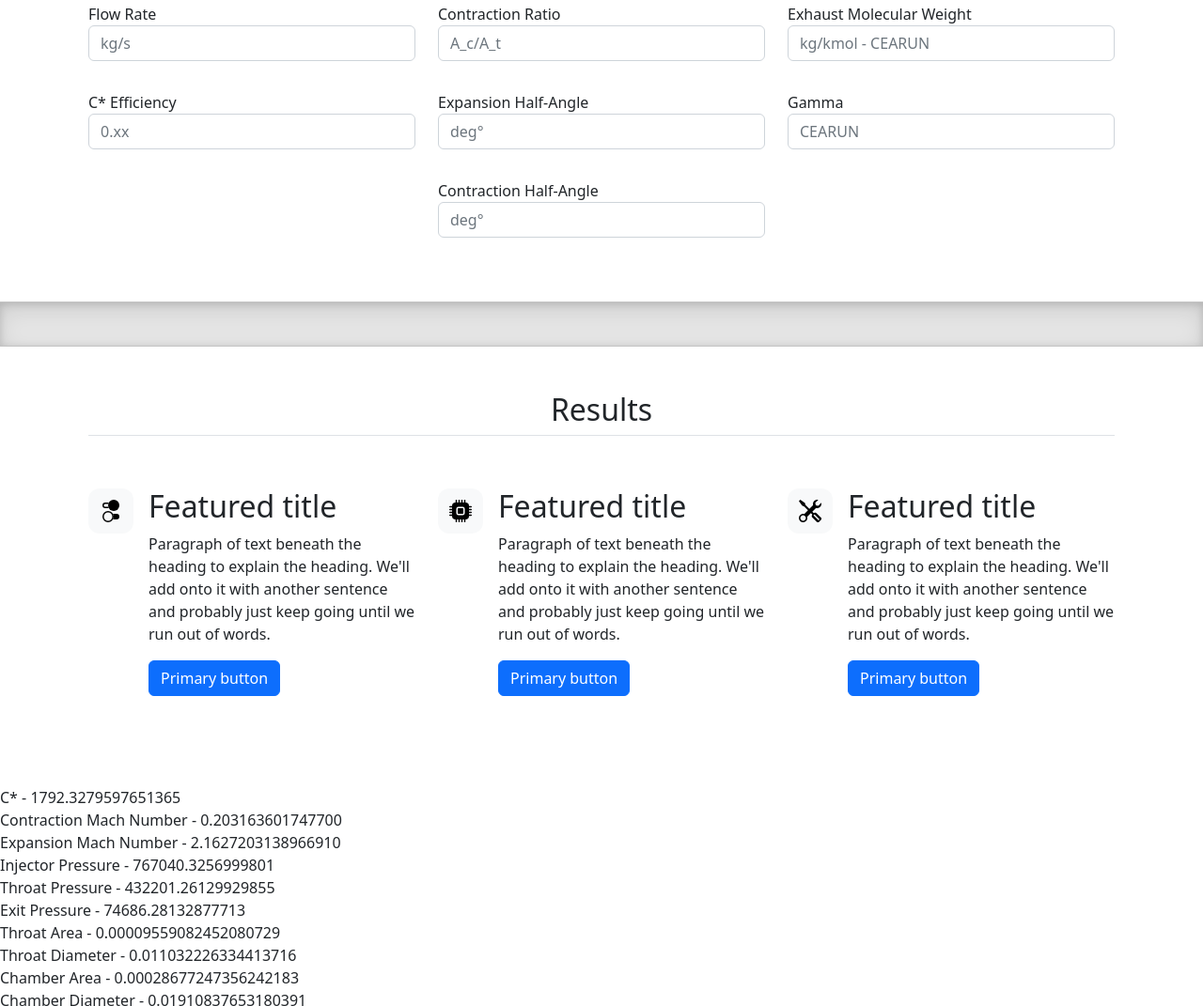
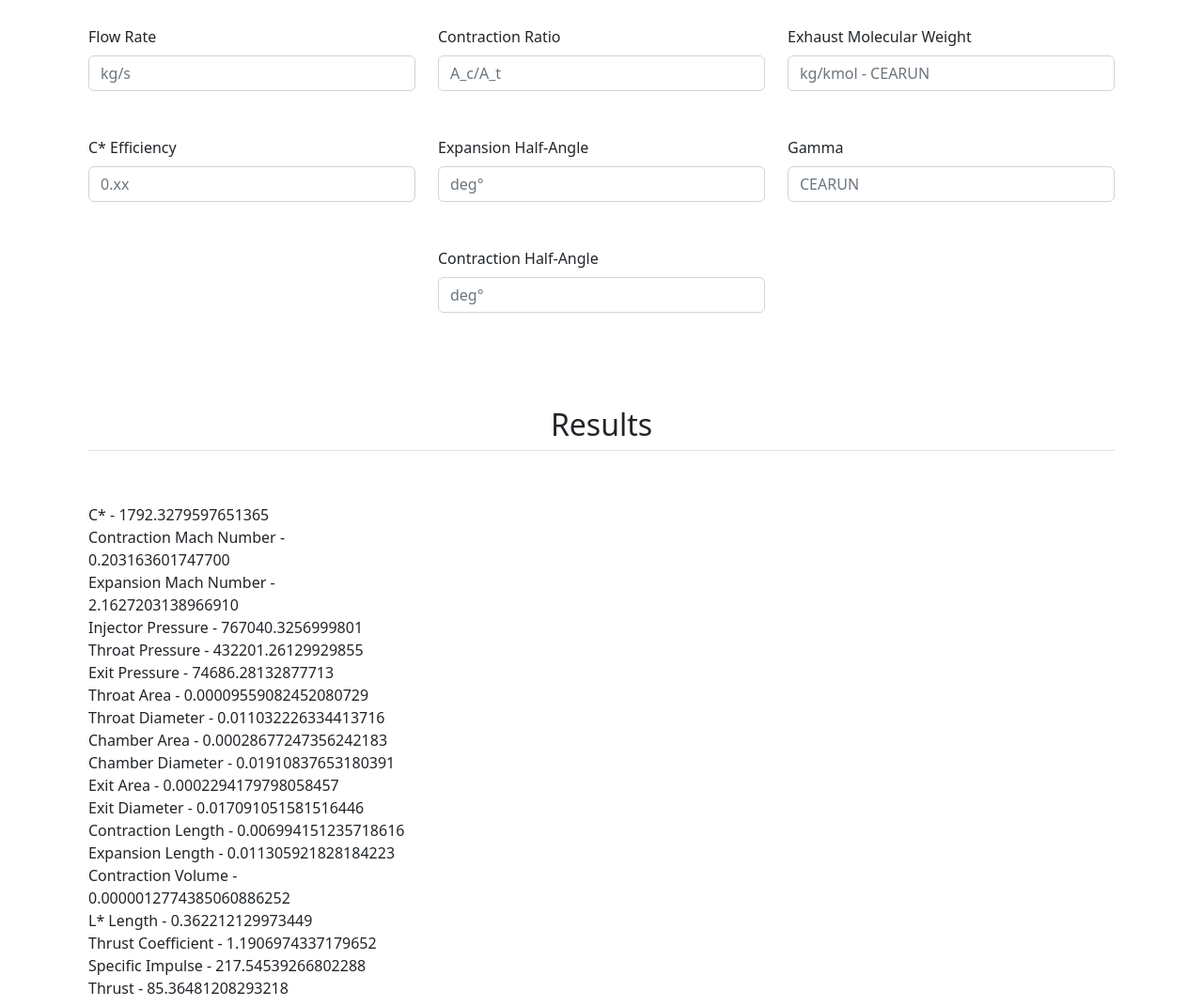
Before and after one commit to IyamDeeanser/Rocket-Calculator-App, a plain HTML site: page index.html in a window 1280 px wide. Shown: the part 397-1468 px from the top of the page at 94% size. Drawn offline with nearby package versions, Linux system fonts and the light colour scheme.

Commit message:
initial formats of outputs

```diff
--- a/index.html
+++ b/index.html
@@ -190,46 +190,17 @@
       </div>
     </div>
   </div>
-
-  <div class="b-example-divider"></div>
-
-  <div class="container px-4 py-5" id="hanging-icons">
+  <div class="container px-4 py-3" id="hanging-icons">
     <h2 class="pb-2 border-bottom text-center">Results</h2>
     <div class="row g-4 py-5 row-cols-1 row-cols-lg-3">
       <div class="col d-flex align-items-start">
-        <div class="icon-square text-bg-light d-inline-flex align-items-center justify-content-center fs-4 flex-shrink-0 me-3">
-          <svg class="bi" width="1em" height="1em"><use xlink:href="#toggles2"/></svg>
-        </div>
-        <div>
-          <h3 class="fs-2">Featured title</h3>
-          <p>Paragraph of text beneath the heading to explain the heading. We'll add onto it with another sentence and probably just keep going until we run out of words.</p>
-          <a href="#" class="btn btn-primary">
-            Primary button
-          </a>
-        </div>
+        <div id="results"></div>
       </div>
       <div class="col d-flex align-items-start">
-        <div class="icon-square text-bg-light d-inline-flex align-items-center justify-content-center fs-4 flex-shrink-0 me-3">
-          <svg class="bi" width="1em" height="1em"><use xlink:href="#cpu-fill"/></svg>
-        </div>
-        <div>
-          <h3 class="fs-2">Featured title</h3>
-          <p>Paragraph of text beneath the heading to explain the heading. We'll add onto it with another sentence and probably just keep going until we run out of words.</p>
-          <a href="#" class="btn btn-primary">
-            Primary button
-          </a>
-        </div>
+
       </div>
       <div class="col d-flex align-items-start">
-        <div class="icon-square text-bg-light d-inline-flex align-items-center justify-content-center fs-4 flex-shrink-0 me-3">
-          <svg class="bi" width="1em" height="1em"><use xlink:href="#tools"/></svg>
-        </div>
-        <div>
-          <h3 class="fs-2">Featured title</h3>
-          <p>Paragraph of text beneath the heading to explain the heading. We'll add onto it with another sentence and probably just keep going until we run out of words.</p>
-          <a href="#" class="btn btn-primary">
-            Primary button
-          </a>
+
         </div>
       </div>
     </div>
--- a/print.js
+++ b/print.js
@@ -1,3 +1,5 @@
+var target = document.getElementById("results")
+
 export function print(string) {
-    document.body.innerHTML += string + "<br>";
+    target.innerHTML += string + "<br>";
 }
```
Also changed, not shown: main.js (line endings or trailing spaces).
